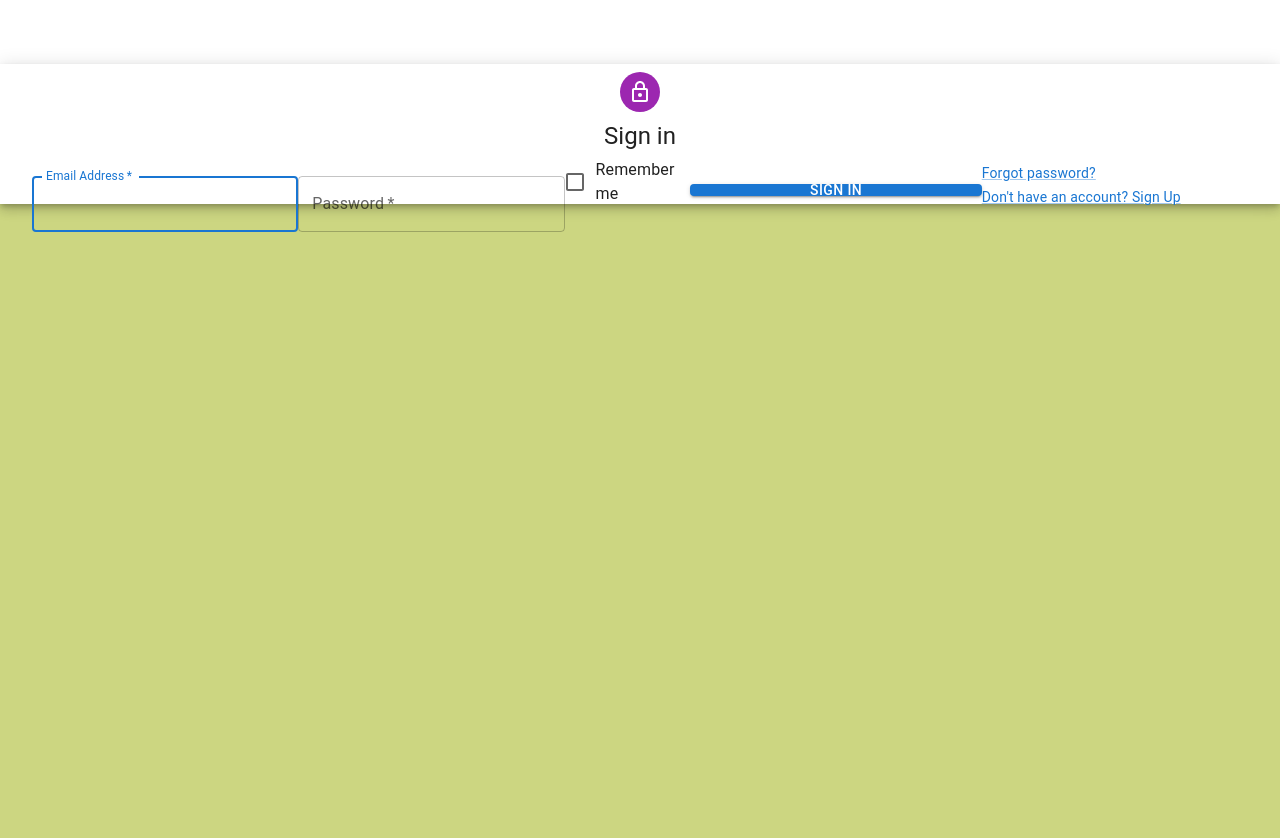
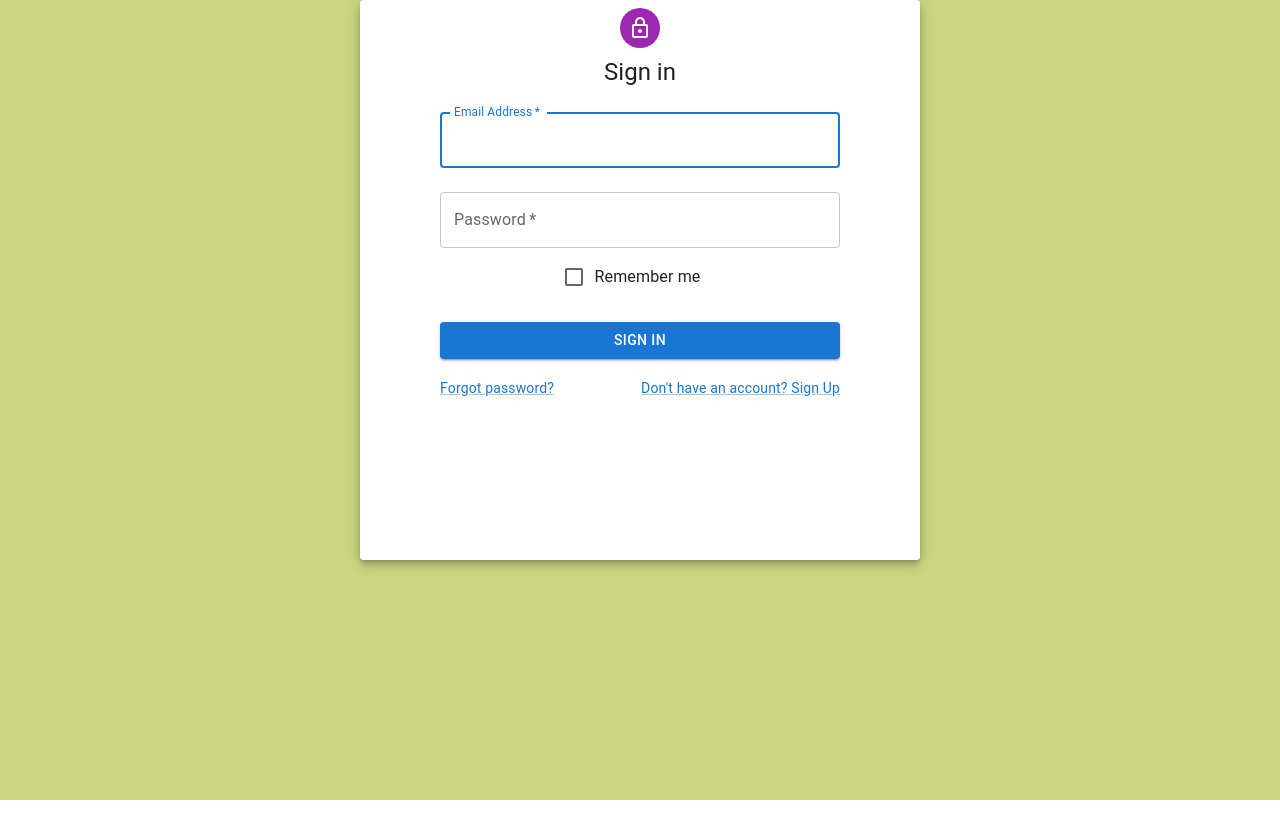
Before and after one commit to ayumi-ayumi/todo-list-ts, a React (Vite) app: page / in a window 1280 px wide. Shown: the top 838 px of the page. After the commit the page ends 800 px from the top, so only its background shows below. Built offline with nearby package versions, Linux system fonts and the light colour scheme; no server answers.

Commit message:
Arranging the style on the Auth component

```diff
--- a/src/components/Auth.tsx
+++ b/src/components/Auth.tsx
@@ -125,17 +125,20 @@ export default function Auth() {
   //     </div>
   //   </>
   // );
+
   return (
     <>
-<Grid item xs={12} sm={8} md={5} component={Paper} elevation={6} square>
+      {/* <Grid item container direction="column" justifyContent="flex-start" alignItems="center" sx={{ height: '100vh' }}  xs={12} sm={8} md={5} component={Paper} elevation={6} square> */}
+      {/* <Box sx={{ height: '100vh', margin: "0 auto" }} component={Paper} elevation={6} width={500} > */}
         <Box
           sx={{
-              my: 8,
-              mx: 4,
+            px: 10,
             display: 'flex',
             flexDirection: 'column',
             alignItems: 'center',
+            height: '70%', margin: "0 auto",
           }}
+          component={Paper} elevation={6} width={400}
         >
           <Avatar sx={{ m: 1, bgcolor: 'secondary.main' }}>
             <LockOutlinedIcon />
@@ -143,7 +146,11 @@ export default function Auth() {
           <Typography component="h1" variant="h5">
             Sign in
           </Typography>
-            <Box component="form" noValidate onSubmit={isLogin ? signUp : logIn} sx={{ mt: 1 }}>
+          <Box component="form" noValidate onSubmit={isLogin ? signUp : logIn} sx={{
+            mt: 1, display: 'flex',
+            flexDirection: 'column',
+            alignItems: 'center',
+          }} >
             <TextField
               margin="normal"
               required
@@ -190,7 +197,8 @@ export default function Auth() {
             </Grid>
           </Box>
         </Box>
-        </Grid>
+      {/* </Box> */}
+      {/* </Grid> */}
     </>
   )
 }
```
Lines whose indentation alone changed are shown as unchanged.
